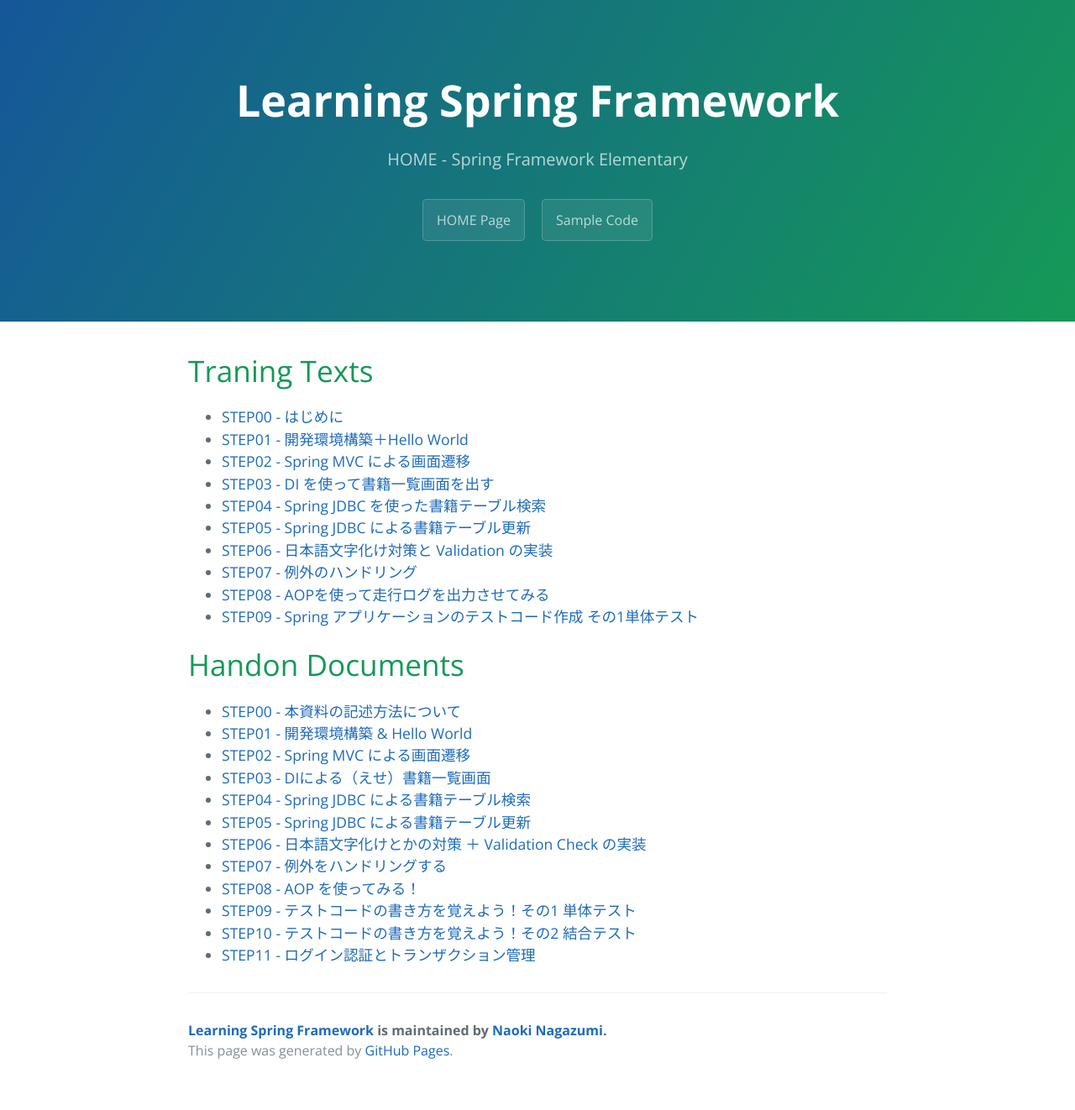
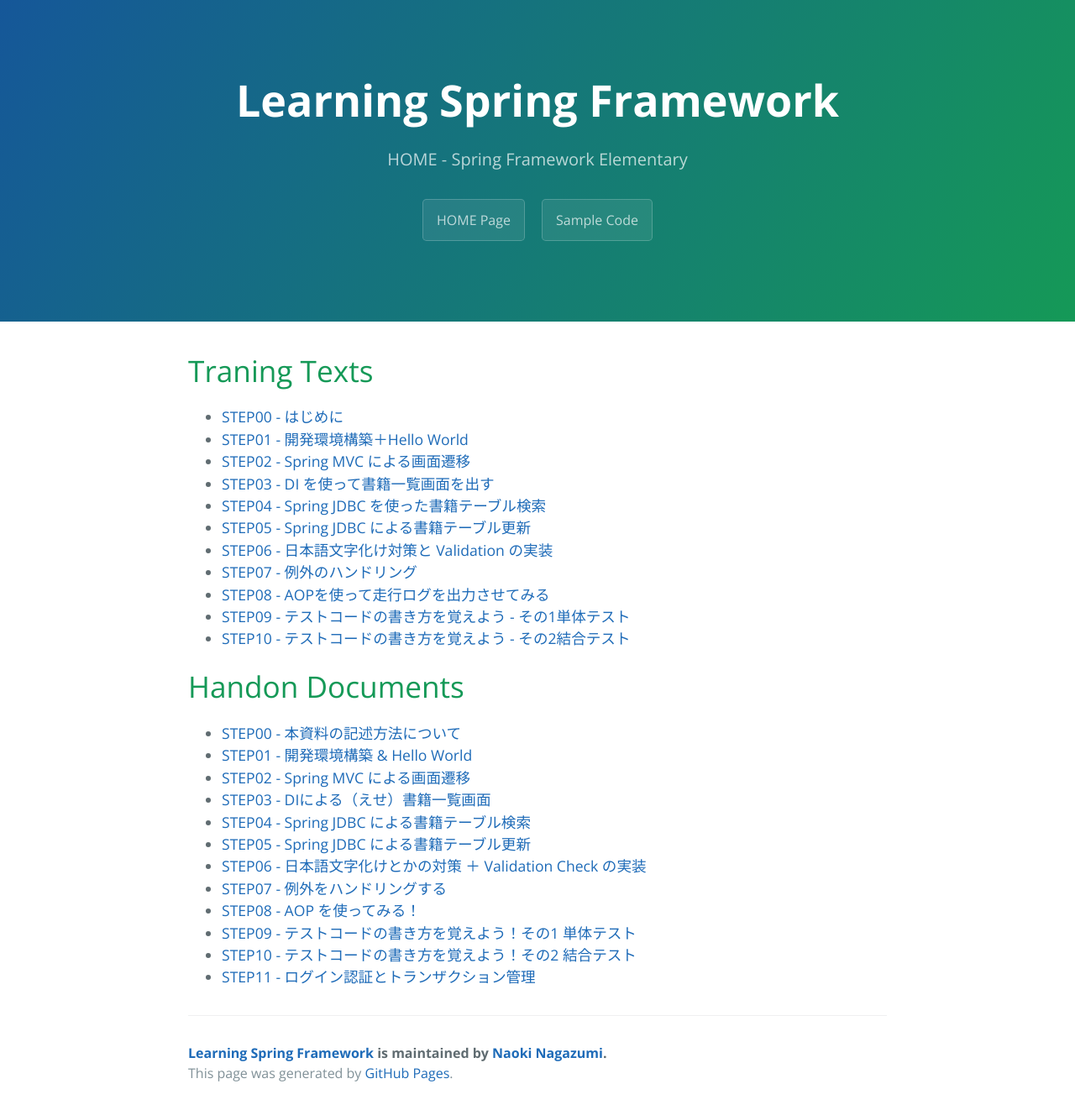
Before and after one commit to ngzm/training-java-spring-entry, a Jekyll site: the page built from index.html, in a window 1280 px wide. Shown: the whole page at 84% size. Built offline with Jekyll 4.4.1, drawn with Linux system fonts in a browser that asks for light colours; the list of posts is cut into pages by our own code; before the commit the page ends 1295 px from its top, so only the background shows below that; part of the change alters nothing that is shown.

Commit message:
トレーニングテキスト STEP10 を作成した
STEP09 も一部修正

````diff
--- a/_texts/step09_text.md
+++ b/_texts/step09_text.md
@@ -1,11 +1,11 @@
 ---
 layout: handson
 step:   "STEP09"
-title:  "Spring アプリケーションのテストコード作成 その1単体テスト"
+title:  "テストコードの書き方を覚えよう - その1単体テスト"
 date:   2017-04-23
 ---
 
-<h2 class="handson">1. Spring アプリケーションのテストコード作成</h2>
+<h2 class="handson">1. テストコードの書き方を覚えよう - その1単体テスト</h2>
 
 ### 1-1. 実習テーマ
 
@@ -209,9 +209,7 @@ date:   2017-04-23
 
 ![mockito_image]({{ site.baseurl }}/images/texts/tech_step09_01.png "Mockito Image")
 
-- Mockito を使用したテストコード例
-    - Mockito ライブラリを使用する場合のおまじないコード
-    - when ... thenReturn メソッドを使用する例
+- Mockito を使用したテストコード例 - Mockito ライブラリを使用する場合のおまじないコード および when ... thenReturn メソッドを使用する例
 
     ```java
     public class ListBookDaoSpringJdbcTest {
@@ -272,8 +270,7 @@ date:   2017-04-23
 
 ### 2-6. Mockito を使用したテストコード例 - その2
 
-- Mockito を使用したテストコード例
-    - verify メソッドを使用したコード例
+- Mockito を使用したテストコード例 - verify メソッドを使用したテスト
 
     ```java
     @Test
--- /dev/null
+++ b/_texts/step10_text.md
@@ -0,0 +1,184 @@
+---
+layout: handson
+step:   "STEP10"
+title:  "テストコードの書き方を覚えよう - その2結合テスト"
+date:   2017-04-23
+---
+
+<h2 class="handson">1. テストコードの書き方を覚えよう - その2結合テスト</h2>
+
+### 1-1. 実習テーマ
+
+1. カバレッジリポートを出力する
+2. Webアプリケーション全体を一気にテストする
+
+![step10_image]({{ site.baseurl }}/images/texts/text_step10_01.png "Step10 Image")
+
+### 1-2.今回やること および 学習ポイント
+
+1. カバレッジリポートを出力する
+    - やること
+        - カバレッジリポートを出力するツール「EclEmma」を導入する
+        - カバレッジリポートを表示させる
+    - 学習ポイント
+        - カバレッジリポートを出力するツールの使い方を覚える
+2. Webアプリケーション全体を一気にテストする
+    - やること
+        - Spring テストランナーおよび Spring MVC MockMvc を使用して、メイン画面を表示するHTTP Request を模倣するテストコードを作成する
+        - 同様に、書籍一覧画面、書籍登録画面を表示する HTTP Request を模倣するテストコードを作成する
+        - jUnit および カバレッジリポート出力するツールを用いてテストを実行する
+    - 学習ポイント
+        - Spring テストランナおよび Spring MVC MockMvc を使用したテストコーディング方法を把握する
+
+<h2 class="handson">2. 技術解説 - テストコード</h2>
+
+### 2-1. Spring MVC MockMvc とは
+
+- MockMvc は Spring MVC が提供するテスト用ライブラリ
+- MockMvc を使用すると、Spring アプリに対して任意の HTTP Request を送信し、その結果アプリから返却された Response を確認するテストを簡単に作成することができる
+
+---
+
+- MochMvc のドキュメントは[こちらのページを参照してください](http://docs.spring.io/spring/docs/3.2.12.RELEASE/javadoc-api/org/springframework/test/web/servlet/package-summary.html)
+- MochMvc の使い方については[こちらのサイトも参考になります](http://kuwalab.hatenablog.jp/entry/20130402/p1)
+
+### 2-2. Spring MVC MockMvc を使用したテストコード例 - その1
+
+- MockMvc を使用したテストコード例 - MockMvc を使用する場合のおまじないと基本的なコーディング作法
+
+    ```java
+    // @@@@
+    // @@@@ SpringによるJunitテストランナ
+    // @@@@
+    @RunWith(SpringJUnit4ClassRunner.class)
+
+    // @@@@
+    // @@@@ Spring MVC MockMvc のおまじない その1
+    // @@@@ WebApplicationContext をロードした環境下でテストコードを実行できるおまじない
+    // @@@@
+    @WebAppConfiguration
+
+    // Spring定義ファイルの取り込み
+    @ContextConfiguration(locations = {"fclasspath:spring-context.xml"})
+
+    public class MainControllerTest {
+
+        // @@@@
+        // @@@@ Spring MVC MockMvc のおまじない その2
+        // @@@@ WebApplicationContext
+        // @@@@
+        @Autowired
+        private WebApplicationContext wac;
+
+        // @@@@
+        // @@@@ Spring MVC MockMvc のおまじない その3
+        // @@@@ Spring MVCのテストをするためのMockMvcクラス
+        // @@@@
+        private MockMvc mockMvc;
+
+        // @@@@
+        // @@@@ Spring MVC MockMvc のおまじない その4
+        // @@@@ MockMvcクラスインスタンスを取得
+        // @@@@
+        @Before
+        public void setup() {
+            mockMvc = webAppContextSetup(wac).build();
+        }
+
+        // @@@@
+        // @@@@ HTTP Request を模倣し、アプリケーションが処理した結果のレスポンスを
+        // @@@@ 受け取って HTTPステータスコードとビュー名をチェックする
+        // @@@@
+        @Test
+        public void testMain_normal_1() throws Exception {
+            // メイン画面表示のGETリスクエスト発行
+            mockMvc.perform(get("/main"))
+              .andExpect(status().isOk())
+              .andExpect(view().name("main"));
+        }
+    }
+    ```
+
+### 2-3. Spring MVC MockMvc を使用したテストコード例 - その2
+
+- MockMvc を使用したテストコード例 - 応答結果の確認方法
+
+    ```java
+    @Test
+    public void testListBook_normal_1() throws Exception {
+
+        // 書籍一覧表示画面のGETリスクエスト発行
+        ResultActions retact = mockMvc.perform(get("/listbook"))
+                .andExpect(status().isOk()).andExpect(view().name("listbook"));
+
+        // @@@@
+        // @@@@ アプリケーションにリクエストを行い、応答結果として
+        // @@@@ コントローラからビューに渡した Model オブジェクトは
+        // @@@@ 以下のような感じで取得できる
+        // @@@@
+        MvcResult mvcResult = retact.andReturn();
+        ModelMap modelMap = mvcResult.getModelAndView().getModelMap();
+        List<Book> booksList = (List<Book>)modelMap.get("books");
+        // @@@@
+        // @@@@ 上記で Response で返却された 書籍一覧オブジェクトを
+        // @@@@ 取得できたので、その内容が正しいかどうかをチェック
+        // @@@@ 可能となる
+        // @@@@
+
+        assertThat(booksList, CoreMatchers.is(CoreMatchers.not(CoreMatchers.nullValue())));
+
+        // DBに ID=1、ISBN="123456789abcdefgh" NAME="JavaScript" PRICE=1200
+        // のデータが登録されていることが前提のテストケース
+        Book book1 = booksList.get(0);
+        assertThat(book1.getId(), CoreMatchers.is(1));
+        assertThat(book1.getIsbn(), CoreMatchers.is("123456789abcdefgh"));
+        assertThat(book1.getName(), CoreMatchers.is("JavaScript"));
+        assertThat(book1.getPrice(), CoreMatchers.is(1200));
+    }
+    ```
+
+### 2-4. Spring MVC MockMvc を使用したテストコード例 - その3
+
+- MockMvc を使用したテストコード例 - リクエストパラメータの設定
+
+    ```java
+    @Test
+    public void testAddBook_normal_1() throws Exception {
+        // テストで登録する書籍情報を設定
+        Book book = new Book();
+        book.setIsbn("TEST-1234567890");
+        book.setName("testAddBookで自動登録しました");
+        book.setPrice(8888);
+
+        // @@@@
+        // @@@@ アプリケーションへのリクエストパラメータは
+        // @@@@ 以下のように設定することができる
+        // @@@@
+        // 書籍登録POSTリクエスト発行
+        mockMvc.perform(post("/addbook")
+              .param("isbn",  book.getIsbn())
+              .param("name", book.getName())
+              .param("price", new Integer(book.getPrice()).toString())
+            )
+          .andExpect(status().isFound())
+          .andExpect(view().name("redirect:result"))
+          .andExpect(model().hasNoErrors());
+    }
+    ```
+
+<h2 class="handson">3. ハンズオン実習</h2>
+
+### STEP10 ハンズオン
+
+{% for handson in site.handsons %}
+  {% if handson.step == 'STEP10' %}
+    {% capture hurl %}{{ site.baseurl }}{{ handson.url }}{% endcapture %}
+    {% capture hnam %}{{ handson.step }} - {{ handson.title }}{% endcapture %}
+    {% break %}
+  {% endif %}
+{% endfor %}
+
+- **ハンズオン資料「 [{{ hnam }}]({{ hurl }}) 」に従い実習を開始してください。**
+
+    - カバレッジリポートの出力方法を覚えましょう
+    - MockMvc を使用した Webアプリケーションテスト方法を習得しましょう
````
